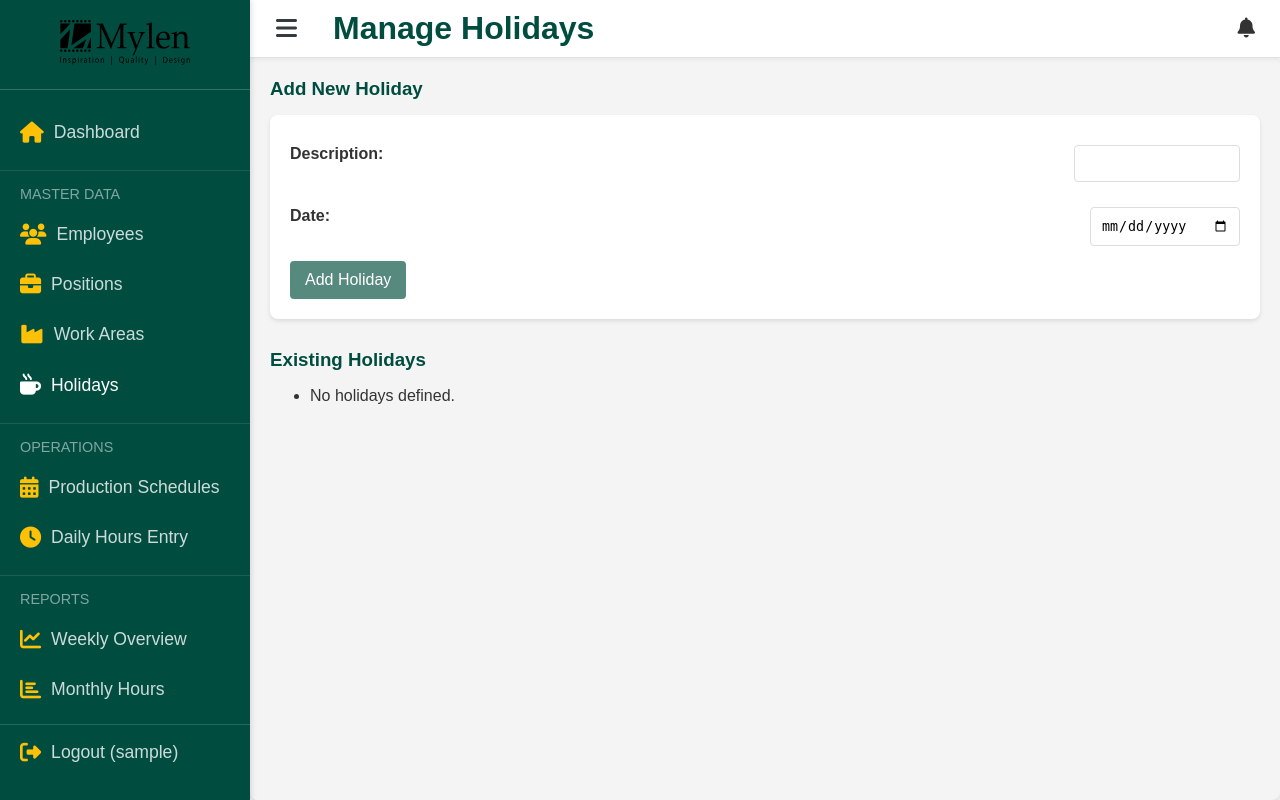
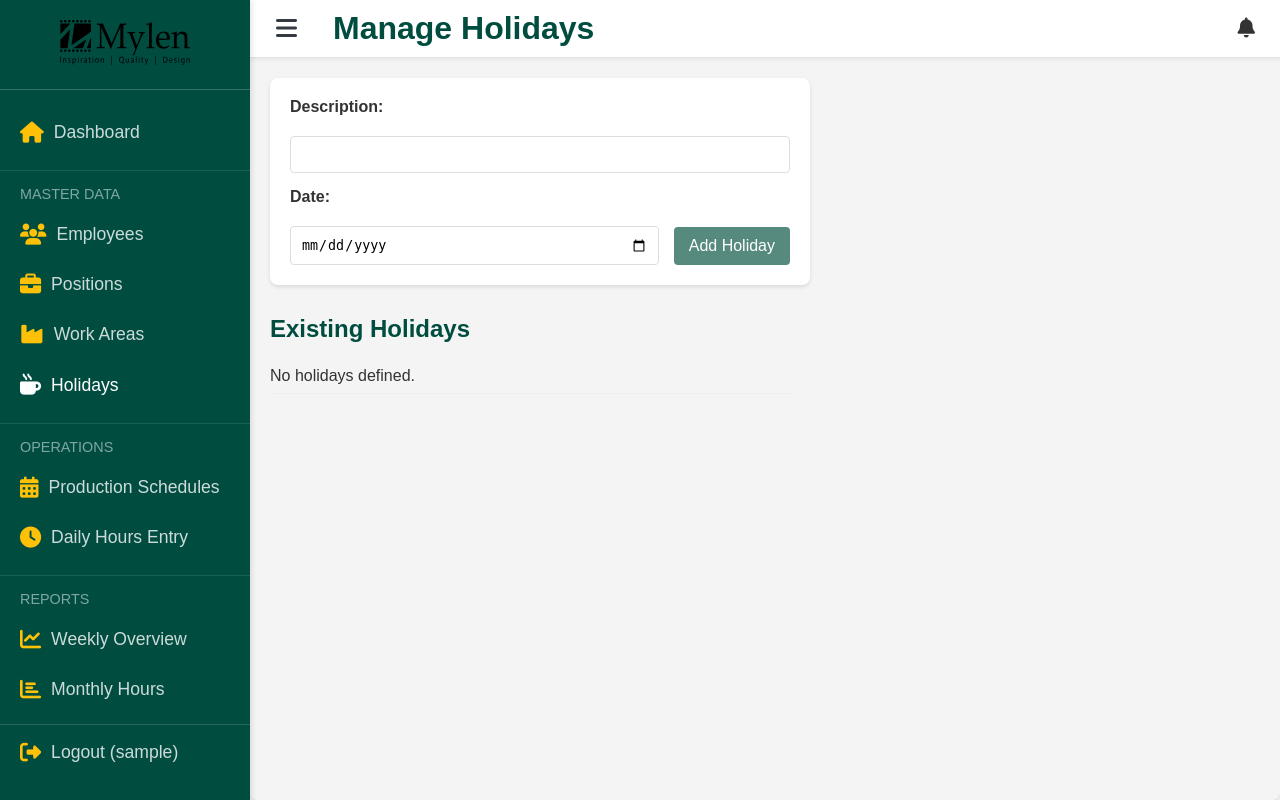
Before and after one commit to cdulong/my-production-app, a Flask app: page /holidays in a window 1280 px wide. Run offline with Flask 3, Linux system fonts and the light colour scheme; the visitor is signed in with stand-in values (Sample User, id 1); data that the repository does not hold is empty.

Commit message:
updated UI for Manage Holidays

```diff
--- a/static/css/style.css
+++ b/static/css/style.css
@@ -1352,11 +1352,28 @@ table td button.go-to-daily-entry-btn { background-color: #ffc107 !important; co
 
 #positionForm,
 #workAreaForm,
-#productionWeekForm {
+#productionWeekForm,
+#addHolidayForm {
     max-width: 500px;
 }
 
 /* --- Report Action Buttons --- */
+
+.btn-sm {
+    padding: 5px 10px;
+    border-radius: 4px;
+    color: white;
+    background-color: #578a7f;
+    cursor: pointer;
+    font-size: 0.8em;
+    border: none;
+    transition: background-color 0.2s ease;
+}
+
+.btn-sm:hover {
+    background-color: #004d40;
+}
+
 .btn {
     padding: 10px 15px;
     border-radius: 4px;
@@ -1465,6 +1482,30 @@ table td button.go-to-daily-entry-btn { background-color: #ffc107 !important; co
     font-size: 14px;
 }
 
+#holidayList {
+    max-width: 520px;
+}
+
+/* Target the list on the holidays page */
+.simple-list {
+    list-style: none;
+    padding: 0;
+}
+
+/* Make each list item a flex container */
+.simple-list li {
+    display: flex;
+    justify-content: space-between; /* This is the key change */
+    align-items: center;
+    padding: 8px 0;
+    border-bottom: 1px solid #eee; /* Adds a nice separator */
+}
+
+/* Adjust the delete button's margin */
+.simple-list li .delete-btn {
+    margin-left: 20px; /* Adds space between the text and the button */
+}
+
 @media print {
     /* -- General Print Rules (for ALL pages) -- */
 
--- a/static/js/holidays.js
+++ b/static/js/holidays.js
@@ -17,7 +17,7 @@ document.addEventListener('DOMContentLoaded', function () {
                     const li = document.createElement('li');
                 li.innerHTML = `
                     <span><strong>${holiday.description}</strong> - ${holiday.holiday_date}</span>
-                    <button class="btn btn-danger btn-sm delete-btn" data-id="${holiday.id}">Delete</button>
+                    <button class="btn-sm delete-btn" data-id="${holiday.id}">Delete</button>
                 `;
                     holidayList.appendChild(li);
                 });
--- a/templates/holidays.html
+++ b/templates/holidays.html
@@ -5,38 +5,22 @@
 {% block page_title %}Manage Holidays{% endblock %}
 
 {% block content %}
-<div class="main-content-area">
-    <div class="card">
-        <div class="card-header">
-            <h3>Add New Holiday</h3>
-        </div>
-        <div class="card-body">
-            <form id="addHolidayForm" class="form-inline-group">
-                <div class="form-group">
-                    <label for="holidayDescription">Description:</label>
-                    <input type="text" id="holidayDescription" required>
-                </div>
-                <div class="form-group">
-                    <label for="holidayDate">Date:</label>
-                    <input type="date" id="holidayDate" required>
-                </div>
-                <button type="submit" class="btn btn-primary">Add Holiday</button>
-            </form>
-        </div>
-    </div>
+
+    <form id="addHolidayForm">
+        <label for="holidayDescription">Description:</label>
+        <input type="text" id="holidayDescription" requried>
+        <label for="holidayDate">Date:</label>
+        <input type="date" id="holidayDate" required>
+        <button type="submit" class="btn">Add Holiday</button>
+    </form>
 
     <div class="card">
         <div class="card-header">
-            <h3>Existing Holidays</h3>
-        </div>
-        <div class="card-body">
+            <h2>Existing Holidays</h2>
             <ul id="holidayList" class="simple-list">
                 <!-- Holidays will be loaded here by JavaScript -->
                 <li>Loading holidays...</li>
             </ul>
-        </div>
-    </div>
-</div>
 {% endblock %}
 
 {% block extra_body_scripts %}
```
